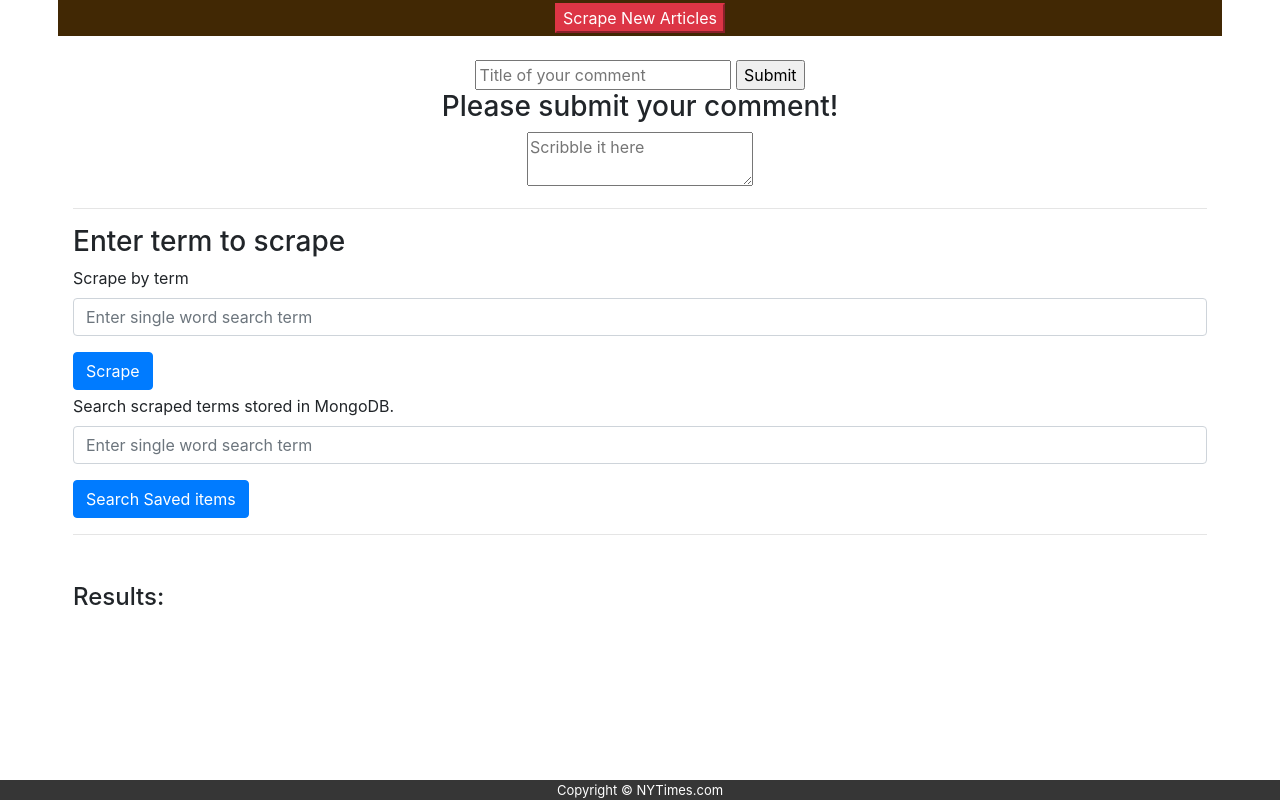
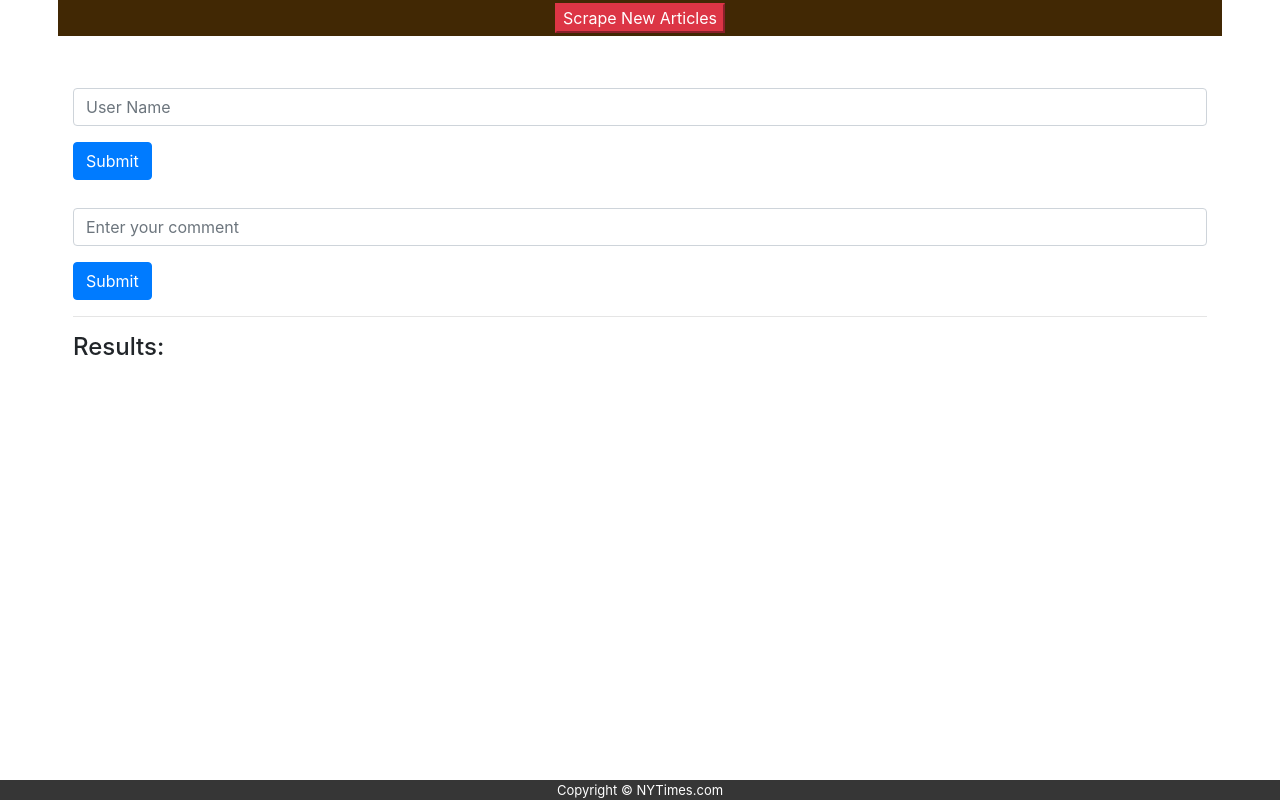
Before and after one commit to CLaughter/HW18-scraping, a website: page public/index.html in a window 1280 px wide. Drawn offline with nearby package versions, Linux system fonts and the light colour scheme; a web font is replaced by a local one.

Commit message:
work in progress

```diff
--- a/models/Article.js
+++ b/models/Article.js
@@ -20,7 +20,7 @@ const ArticleSchema = new Schema({
     ref: "Note"
   }
 });
-const Article = mongoose.model('Article', ArticleSchema);
+const Article = mongoose.model("Article", ArticleSchema);
 
 
 module.exports = Article;
--- a/models/index.js
+++ b/models/index.js
@@ -1,7 +1,6 @@
 // Exporting an object containing all of our models
 
 module.exports = {
-  Article: ("./Article"),
-  Note: ("./Note"),
-  User: ("./User")
+  Article: require("./Article"),
+  Note: require("./Note")
 };
--- a/public/index.html
+++ b/public/index.html
@@ -27,7 +27,7 @@
       </div> -->
     </header>
     <br>
-    <form id="form" action="/submit" method="post">
+    <!-- <form id="form" action="/submit" method="post">
       <input type="text" name="title" placeholder="Title of your comment">
         <input type="submit">
       <h3>Please submit your comment!</h3>
@@ -36,20 +36,17 @@
         <!-- <a href="/notes">See your notes!</a>
         <a href="/user">See your profile!</a>
         <a href="/populateduser">See your profile, populated with notes!</a> -->
-      </form>
-      <hr>
-
-    <h3>Enter term to scrape</h3>
+      <!-- </form>
+      <hr> -->
 
     <div class="row mt-1">
       <div class="col">
         <form>
           <div class="form-group">
-            <label for="scrapeTerm">Scrape by term</label>
-            <input type="text" class="form-control" id="scrapeTerm" aria-describedby="scrapeHelp" placeholder="Enter single word search term">
-            <!-- <small id="scrapeHelp" class="form-text text-muted">Enter a single word search term to scrape.</small> -->
+            <label for="userName"></label>
+            <input type="text" class="form-control" id="userName" aria-describedby="userHelp" placeholder="User Name">
           </div>
-          <button type="submit" class="btn btn-primary" id="scrapeButton">Scrape</button>
+          <button type="submit" class="btn btn-primary" id="submitButton">Submit</button>
         </form>
       </div>
     </div>
@@ -57,16 +54,15 @@
     <div class="row mt-1">
       <div class="col">
         <div class="form-group">
-          <label for="searchTerm">Search scraped terms stored in MongoDB.</label>
-          <input type="text" class="form-control" id="searchTerm" aria-describedby="searchHelp" placeholder="Enter single word search term">
-          <!-- <small id="searchHelp" class="form-text text-muted">Enter a single word search term to search MongoDB for items already scraped.</small> -->
+          <label for="comment"></label>
+          <input type="text" class="form-control" id="comment" aria-describedby="commentHelp" placeholder="Enter your comment">
         </div>
-        <button type="submit" class="btn btn-primary" id="searchButton">Search Saved items</button>
+        <button type="submit" class="btn btn-primary" id="searchButton">Submit</button>
       </div>
     </div>
     <hr>
 
-    <h4 class="mt-5">Results:</h4>
+    <h4 class="mt-2">Results:</h4>
     <div class="mt-5" id="tableDiv">
       <div id="articles"></div>
       <div id="notes"></div>
```
Also changed, not shown: server.js (+42 -32 lines).
